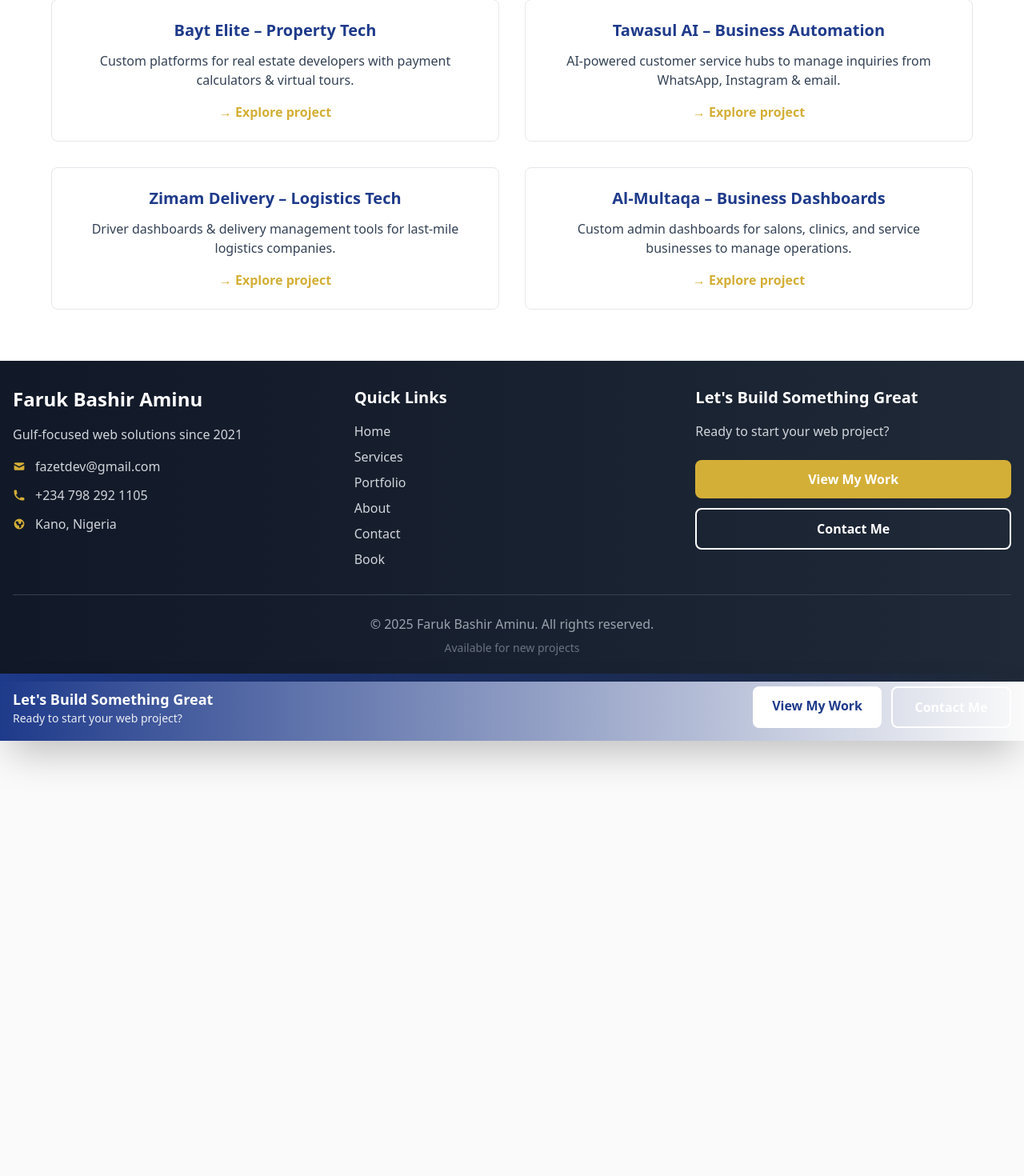
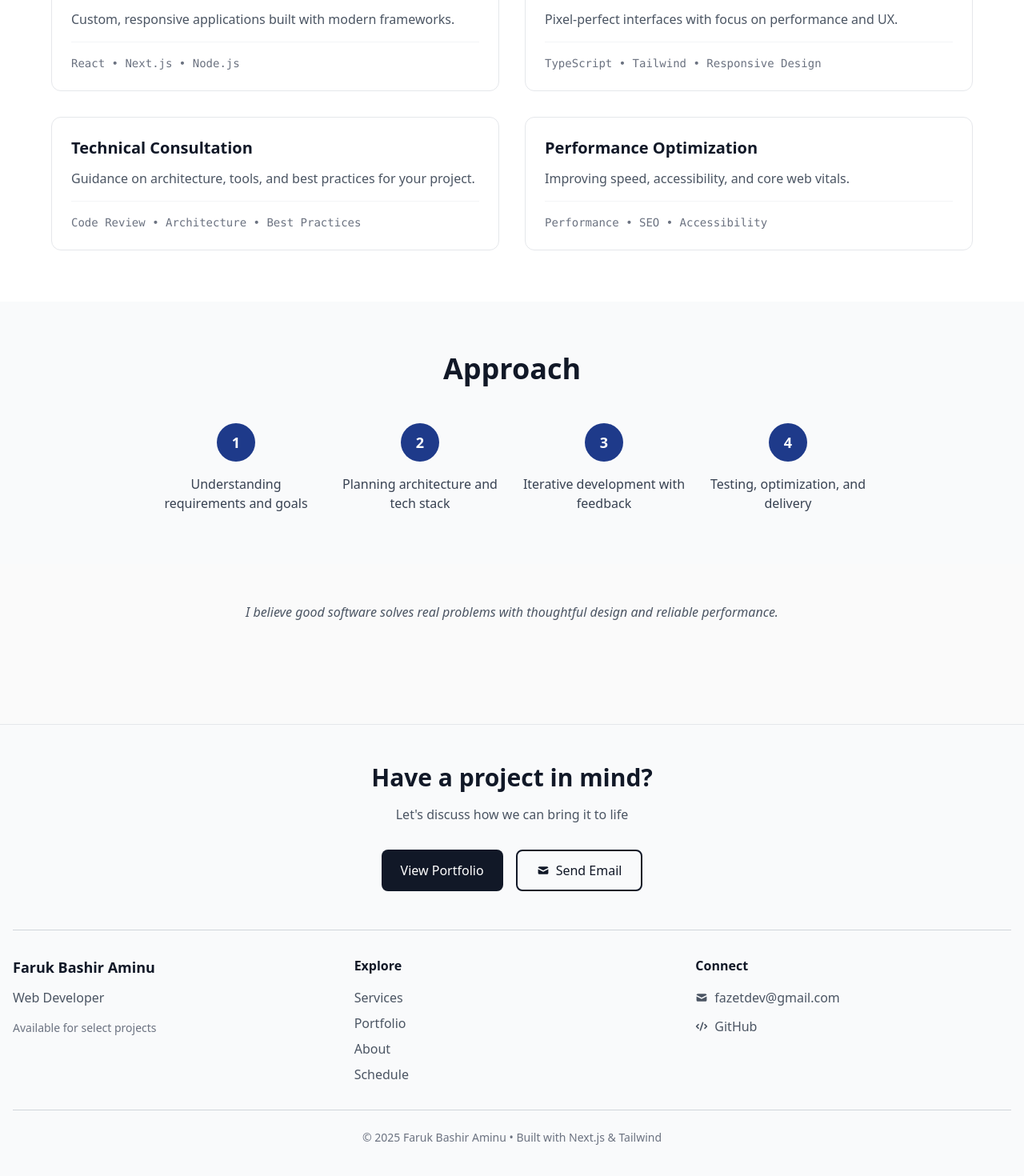
Before and after one commit to fazetdev/fazet.dev, a Next.js app: page /en in a window 1280 px wide. Shown: the part 674-2144 px from the top of the page at 80% size. Before the commit the page ends 1526 px from the top, so only its background shows below. Built offline with nearby package versions, Linux system fonts and the light colour scheme; what tailwindcss-rtl would draw is missing.

Commit message:
feat: professional privacy-focused design
- New Footer: Only email & GitHub, no phone/location
- Clean home page: Modern, professional design
- Better CSS: Animations and transitions
- Privacy focused: Protects personal information
- Arabic/English support

```diff
--- a/app/[locale]/page.js
+++ b/app/[locale]/page.js
@@ -6,71 +6,85 @@ export default function Home({ params }) {
   const content = {
     en: {
       hero: {
-        title: "Freelance Web Developer Specialized in Gulf-Focused Digital Solutions",
-        subtitle: "Building fast, mobile-first, and culturally-aware web applications for businesses in Saudi Arabia, UAE, and Qatar",
+        title: "Faruk Bashir Aminu",
+        subtitle: "Web Developer specializing in clean, functional digital experiences",
+        tagline: "Building for the modern web"
       },
       services: {
-        title: "My Services",
+        title: "Services",
+        subtitle: "Focused solutions for specific needs",
         items: [
           {
-            title: "Bayt Elite – Property Tech",
-            description: "Custom platforms for real estate developers with payment calculators & virtual tours.",
-            link: "#bayt-elite-case-study",
-            linkText: "Explore project"
+            title: "Web Applications",
+            description: "Custom, responsive applications built with modern frameworks.",
+            tech: "React • Next.js • Node.js"
           },
           {
-            title: "Tawasul AI – Business Automation",
-            description: "AI-powered customer service hubs to manage inquiries from WhatsApp, Instagram & email.",
-            link: "#tawasul-ai-case-study",
-            linkText: "Explore project"
+            title: "Frontend Development",
+            description: "Pixel-perfect interfaces with focus on performance and UX.",
+            tech: "TypeScript • Tailwind • Responsive Design"
           },
           {
-            title: "Zimam Delivery – Logistics Tech",
-            description: "Driver dashboards & delivery management tools for last-mile logistics companies.",
-            link: "#zimam-delivery-case-study",
-            linkText: "Explore project"
+            title: "Technical Consultation",
+            description: "Guidance on architecture, tools, and best practices for your project.",
+            tech: "Code Review • Architecture • Best Practices"
           },
           {
-            title: "Al-Multaqa – Business Dashboards",
-            description: "Custom admin dashboards for salons, clinics, and service businesses to manage operations.",
-            link: "#al-multaqa-case-study",
-            linkText: "Explore project"
+            title: "Performance Optimization",
+            description: "Improving speed, accessibility, and core web vitals.",
+            tech: "Performance • SEO • Accessibility"
           }
+        ]
+      },
+      process: {
+        title: "Approach",
+        items: [
+          "Understanding requirements and goals",
+          "Planning architecture and tech stack",
+          "Iterative development with feedback",
+          "Testing, optimization, and delivery"
         ]
       }
     },
     ar: {
       hero: {
-        title: "مطور ويب مستقل متخصص في الحلول الرقمية الموجهة للخليج",
-        subtitle: "نبني تطبيقات ويب سريعة وملائمة للجوال ومراعية للثقافة للشركات في السعودية والإمارات وقطر",
+        title: "فاروق بشير أمينو",
+        subtitle: "مطور ويب متخصص في تجارب رقمية نظيفة وعملية",
+        tagline: "بناء للويب الحديث"
       },
       services: {
-        title: "خدماتي",
+        title: "الخدمات",
+        subtitle: "حلول مركزة لاحتياجات محددة",
         items: [
           {
-            title: "بيت إيليت – تقنية العقارات",
-            description: "منصات مخصصة لمطوري العقارات مع حاسبات الدفع والجولات الافتراضية.",
-            link: "#bayt-elite-case-study",
-            linkText: "عرض دراسة حالة بيت إيليت"
+            title: "تطبيقات الويب",
+            description: "تطبيقات مخصصة ومتجاوبة مبنية بأطر العمل الحديثة.",
+            tech: "React • Next.js • Node.js"
           },
           {
-            title: "تواصل AI – أتمتة الأعمال",
-            description: "مراكز خدمة عملاء مدعومة بالذكاء الاصطناعي لإدارة الاستفسارات من واتساب وإنستغرام والبريد الإلكتروني.",
-            link: "#tawasul-ai-case-study",
-            linkText: "عرض دراسة حالة تواصل AI"
+            title: "تطوير الواجهات",
+            description: "واجهات دقيقة مع التركيز على الأداء وتجربة المستخدم.",
+            tech: "TypeScript • Tailwind • تصميم متجاوب"
           },
           {
-            title: "زِمَام دليفري – تقنية الخدمات اللوجستية",
-            description: "لوحات تحكم السائقين وأدوات إدارة التوصيل لشركات الخدمات اللوجستية من الميل الأخير.",
-            link: "#zimam-delivery-case-study",
-            linkText: "عرض دراسة حالة زِمَام دليفري"
+            title: "استشارات تقنية",
+            description: "توجيه حول الهيكلة، الأدوات، وأفضل الممارسات لمشروعك.",
+            tech: "مراجعة الكود • الهيكلة • أفضل الممارسات"
           },
           {
-            title: "الملتقى – لوحات تحكم الأعمال",
-            description: "لوحات تحكم إدارية مخصصة لصالونات وعيادات وأعمال الخدمات لإدارة العمليات.",
-            link: "#al-multaqa-case-study",
-            linkText: "عرض دراسة حالة الملتقى"
+            title: "تحسين الأداء",
+            description: "تحسين السرعة، إمكانية الوصول، ومقاييس الويب الأساسية.",
+            tech: "الأداء • SEO • إمكانية الوصول"
           }
+        ]
+      },
+      process: {
+        title: "النهج",
+        items: [
+          "فهم المتطلبات والأهداف",
+          "تخطيط الهيكلة والمجموعة التقنية",
+          "تطوير تكراري مع التغذية الراجعة",
+          "الاختبار، التحسين، والتسليم"
         ]
       }
     }
@@ -79,34 +93,80 @@ export default function Home({ params }) {
   const t = content[locale] || content.en;
 
   return (
-    <div className="min-h-screen bg-background" dir={locale === 'ar' ? 'rtl' : 'ltr'}>
+    <div className="min-h-screen" dir={locale === 'ar' ? 'rtl' : 'ltr'}>
       {/* Hero Section */}
-      <section className="pt-20 pb-16 px-4 text-center">
-        <div className="max-w-4xl mx-auto">
-          <h1 className="text-4xl md:text-6xl font-bold text-primary mb-6">{t.hero.title}</h1>
-          <p className="text-xl md:text-2xl text-text mb-12 max-w-3xl mx-auto">{t.hero.subtitle}</p>
+      <section className="pt-24 pb-16 px-4">
+        <div className="max-w-4xl mx-auto text-center">
+          <div className="mb-8">
+            <div className="inline-block px-4 py-2 bg-gray-100 rounded-full text-gray-600 text-sm font-medium mb-6">
+              {t.hero.tagline}
+            </div>
+            <h1 className="text-4xl md:text-5xl lg:text-6xl font-bold text-gray-900 mb-6 leading-tight">
+              {t.hero.title}
+            </h1>
+            <p className="text-xl md:text-2xl text-gray-600 max-w-3xl mx-auto leading-relaxed">
+              {t.hero.subtitle}
+            </p>
+          </div>
         </div>
       </section>
 
       {/* Services Section */}
       <section className="py-16 px-4 bg-white">
         <div className="max-w-6xl mx-auto">
-          <h2 className="text-3xl md:text-4xl font-bold text-primary text-center mb-12">{t.services.title}</h2>
+          <div className="text-center mb-12">
+            <h2 className="text-3xl md:text-4xl font-bold text-gray-900 mb-4">{t.services.title}</h2>
+            <p className="text-gray-600 max-w-2xl mx-auto">{t.services.subtitle}</p>
+          </div>
+
           <div className="grid md:grid-cols-2 gap-8">
             {t.services.items.map((service, i) => (
-              <div key={i} className="text-center p-6 border border-gray-200 rounded-lg hover:shadow-lg transition-shadow">
-                <h3 className="text-xl font-bold text-primary mb-3">{service.title}</h3>
-                <p className="text-text mb-4">{service.description}</p>
-                <Link href={service.link} className="text-accent font-semibold hover:underline inline-flex items-center">
-                  → {service.linkText}
-                </Link>
+              <div key={i} className="group">
+                <div className="bg-white border border-gray-200 rounded-xl p-6 hover:border-gray-300 hover:shadow-lg transition-all duration-300 h-full">
+                  <div className="mb-4">
+                    <h3 className="text-xl font-bold text-gray-900 mb-3">{service.title}</h3>
+                    <p className="text-gray-600 mb-4">{service.description}</p>
+                  </div>
+                  <div className="pt-4 border-t border-gray-100">
+                    <p className="text-sm text-gray-500 font-mono">{service.tech}</p>
+                  </div>
+                </div>
               </div>
             ))}
           </div>
         </div>
       </section>
 
-      {/* Optional: Add more content sections here if needed */}
+      {/* Process Section */}
+      <section className="py-16 px-4 bg-gray-50">
+        <div className="max-w-4xl mx-auto">
+          <div className="text-center mb-12">
+            <h2 className="text-3xl md:text-4xl font-bold text-gray-900 mb-4">{t.process.title}</h2>
+          </div>
+
+          <div className="grid md:grid-cols-2 lg:grid-cols-4 gap-6">
+            {t.process.items.map((step, i) => (
+              <div key={i} className="text-center">
+                <div className="w-12 h-12 bg-primary text-white rounded-full flex items-center justify-center text-lg font-bold mx-auto mb-4">
+                  {i + 1}
+                </div>
+                <p className="text-gray-700">{step}</p>
+              </div>
+            ))}
+          </div>
+        </div>
+      </section>
+
+      {/* Closing Note */}
+      <section className="py-12 px-4">
+        <div className="max-w-3xl mx-auto text-center">
+          <p className="text-gray-600 italic">
+            {locale === 'ar'
+              ? "أؤمن بأن البرمجيات الجيدة تحل مشاكل حقيقية بتصميم مدروس وأداء موثوق."
+              : "I believe good software solves real problems with thoughtful design and reliable performance."}
+          </p>
+        </div>
+      </section>
     </div>
   );
 }
--- a/app/components/Footer.jsx
+++ b/app/components/Footer.jsx
@@ -2,176 +2,169 @@
 
 import { useState, useEffect } from 'react';
 import Link from 'next/link';
-import { HiMail, HiPhone, HiGlobe } from 'react-icons/hi';
+import { HiMail, HiCode, HiArrowRight } from 'react-icons/hi';
 
-export default function Footer({ locale, t }) {
-  const [showFooter, setShowFooter] = useState(true);
-  const [lastScrollY, setLastScrollY] = useState(0);
+export default function Footer({ locale = 'en' }) {
+  const [year] = useState(new Date().getFullYear());
+  const [showSticky, setShowSticky] = useState(false);
 
   useEffect(() => {
     const handleScroll = () => {
-      const currentScrollY = window.scrollY;
+      setShowSticky(window.scrollY > 500);
+    };
+    window.addEventListener('scroll', handleScroll);
+    return () => window.removeEventListener('scroll', handleScroll);
+  }, []);
 
-      // Show footer when scrolling down, hide when scrolling up
-      if (currentScrollY > lastScrollY && currentScrollY > 100) {
-        setShowFooter(true); // Show when scrolling down
-      } else if (currentScrollY < lastScrollY) {
-        setShowFooter(false); // Hide when scrolling up
-      }
-
-      setLastScrollY(currentScrollY);
-    };
-
-    window.addEventListener('scroll', handleScroll, { passive: true });
-    return () => window.removeEventListener('scroll', handleScroll);
-  }, [lastScrollY]);
-
+  // Clean, minimal translations
   const content = {
     en: {
-      title: "Let's Build Something Great",
-      subtitle: "Ready to start your web project?",
-      viewWork: "View My Work",
-      contactMe: "Contact Me",
-      quickLinks: "Quick Links",
+      // Sticky CTA
+      stickyTitle: "Interested in working together?",
+      stickyAction: "Start a Conversation",
+
+      // Main Footer
+      brand: "Faruk Bashir Aminu",
+      tagline: "Web Developer",
+      contactTitle: "Connect",
+      quickLinks: "Explore",
       services: "Services",
       portfolio: "Portfolio",
       about: "About",
       contact: "Contact",
-      book: "Book",
-      connect: "Connect",
+      book: "Schedule",
       email: "fazetdev@gmail.com",
-      phone: "+234 798 292 1105",
-      location: "Kano, Nigeria",
-      availability: "Available for new projects",
-      copyright: "© {year} Faruk Bashir Aminu. All rights reserved.",
-      footerNote: "Gulf-focused web solutions since 2021"
+      github: "GitHub",
+      availability: "Available for select projects",
+      copyright: `© ${year} Faruk Bashir Aminu`,
+      madeWith: "Built with Next.js & Tailwind",
+
+      // CTA Section
+      ctaTitle: "Have a project in mind?",
+      ctaSubtitle: "Let's discuss how we can bring it to life",
+      ctaButton1: "View Portfolio",
+      ctaButton2: "Send Email"
     },
     ar: {
-      title: "لنبني شيئاً رائعاً",
-      subtitle: "مستعد لبدء مشروعك على الويب؟",
-      viewWork: "شاهد أعمالي",
-      contactMe: "اتصل بي",
-      quickLinks: "روابط سريعة",
+      // Sticky CTA
+      stickyTitle: "مهتم بالعمل معاً؟",
+      stickyAction: "ابدأ محادثة",
+
+      // Main Footer
+      brand: "فاروق بشير أمينو",
+      tagline: "مطور ويب",
+      contactTitle: "تواصل",
+      quickLinks: "استكشف",
       services: "الخدمات",
       portfolio: "الأعمال",
       about: "عني",
       contact: "اتصل",
-      book: "الحجز",
-      connect: "تواصل",
+      book: "جدولة",
       email: "fazetdev@gmail.com",
-      phone: "+٢٣٤ ٧٩٨ ٢٩٢ ١١٠٥",
-      location: "كانو، نيجيريا",
-      availability: "متاح لمشاريع جديدة",
-      copyright: "© {year} فاروق بشير أمينو. جميع الحقوق محفوظة.",
-      footerNote: "حلول ويب موجهة للخليج منذ ٢٠٢١"
+      github: "GitHub",
+      availability: "متاح لمشاريع مختارة",
+      copyright: `© ${year} فاروق بشير أمينو`,
+      madeWith: "مبني بـ Next.js & Tailwind",
+
+      // CTA Section
+      ctaTitle: "هل لديك مشروع في الذهن؟",
+      ctaSubtitle: "لنناقش كيف يمكننا إحيائه",
+      ctaButton1: "عرض الأعمال",
+      ctaButton2: "إرسال بريد"
     }
   };
 
-  const footerContent = content[locale] || content.en;
-
-  const currentYear = new Date().getFullYear();
+  const t = content[locale] || content.en;
 
   return (
     <>
-      {/* Main Footer (always visible at bottom) */}
-      <footer className="bg-gradient-to-r from-gray-900 to-gray-800 text-white mt-auto">
-        <div className="max-w-7xl mx-auto px-4 py-8">
-          <div className="grid grid-cols-1 md:grid-cols-3 gap-8 mb-8">
-            {/* Left Column - Brand & Contact */}
+      {/* Simple Sticky CTA - Only appears after scrolling */}
+      {showSticky && (
+        <div className="fixed bottom-6 right-6 bg-primary text-white rounded-full shadow-xl z-50 animate-fade-in">
+          <Link
+            href={`/${locale}/contact`}
+            className="flex items-center px-6 py-3 font-medium hover:bg-primary-dark transition-colors rounded-full"
+          >
+            <HiArrowRight className="ml-2" />
+            {t.stickyAction}
+          </Link>
+        </div>
+      )}
+
+      {/* Main Footer */}
+      <footer className="bg-gray-50 border-t border-gray-200 mt-20">
+        {/* CTA Section */}
+        <div className="max-w-7xl mx-auto px-4 py-12">
+          <div className="text-center mb-12">
+            <h3 className="text-2xl md:text-3xl font-bold text-gray-900 mb-4">{t.ctaTitle}</h3>
+            <p className="text-gray-600 max-w-2xl mx-auto mb-8">{t.ctaSubtitle}</p>
+            <div className="flex flex-col sm:flex-row gap-4 justify-center">
+              <Link
+                href={`/${locale}/portfolio`}
+                className="bg-gray-900 text-white px-6 py-3 rounded-lg font-medium hover:bg-black transition-colors inline-flex items-center justify-center"
+              >
+                {t.ctaButton1}
+              </Link>
+              <a
+                href="mailto:fazetdev@gmail.com"
+                className="border-2 border-gray-900 text-gray-900 px-6 py-3 rounded-lg font-medium hover:bg-gray-900 hover:text-white transition-colors inline-flex items-center justify-center"
+              >
+                <HiMail className="mr-2" />
+                {t.ctaButton2}
+              </a>
+            </div>
+          </div>
+
+          <div className="grid grid-cols-1 md:grid-cols-3 gap-8 pt-8 border-t border-gray-300">
+            {/* Brand */}
             <div>
-              <h3 className="text-2xl font-bold mb-4">Faruk Bashir Aminu</h3>
-              <p className="text-gray-300 mb-4">{footerContent.footerNote}</p>
-              <div className="space-y-3">
-                <div className="flex items-center">
-                  <HiMail className="mr-3 text-accent" />
-                  <a href={`mailto:${footerContent.email}`} className="text-gray-300 hover:text-white">
-                    {footerContent.email}
-                  </a>
-                </div>
-                <div className="flex items-center">
-                  <HiPhone className="mr-3 text-accent" />
-                  <a href={`https://wa.me/2347982921105`} className="text-gray-300 hover:text-white">
-                    {footerContent.phone}
-                  </a>
-                </div>
-                <div className="flex items-center">
-                  <HiGlobe className="mr-3 text-accent" />
-                  <span className="text-gray-300">{footerContent.location}</span>
-                </div>
-              </div>
+              <h3 className="text-lg font-bold text-gray-900 mb-3">{t.brand}</h3>
+              <p className="text-gray-600 mb-4">{t.tagline}</p>
+              <p className="text-sm text-gray-500">{t.availability}</p>
             </div>
 
-            {/* Middle Column - Quick Links */}
+            {/* Quick Links */}
             <div>
-              <h4 className="text-xl font-bold mb-4">{footerContent.quickLinks}</h4>
+              <h4 className="font-semibold text-gray-900 mb-4">{t.quickLinks}</h4>
               <ul className="space-y-2">
-                <li><Link href={`/${locale}`} className="text-gray-300 hover:text-white">{locale === 'ar' ? 'الرئيسية' : 'Home'}</Link></li>
-                <li><Link href={`/${locale}/services`} className="text-gray-300 hover:text-white">{footerContent.services}</Link></li>
-                <li><Link href={`/${locale}/portfolio`} className="text-gray-300 hover:text-white">{footerContent.portfolio}</Link></li>
-                <li><Link href={`/${locale}/about`} className="text-gray-300 hover:text-white">{footerContent.about}</Link></li>
-                <li><Link href={`/${locale}/contact`} className="text-gray-300 hover:text-white">{footerContent.contact}</Link></li>
-                <li><Link href={`/${locale}/book`} className="text-gray-300 hover:text-white">{footerContent.book}</Link></li>
+                <li><Link href={`/${locale}/services`} className="text-gray-600 hover:text-primary transition-colors">{t.services}</Link></li>
+                <li><Link href={`/${locale}/portfolio`} className="text-gray-600 hover:text-primary transition-colors">{t.portfolio}</Link></li>
+                <li><Link href={`/${locale}/about`} className="text-gray-600 hover:text-primary transition-colors">{t.about}</Link></li>
+                <li><Link href={`/${locale}/book`} className="text-gray-600 hover:text-primary transition-colors">{t.book}</Link></li>
               </ul>
             </div>
 
-            {/* Right Column - CTA */}
+            {/* Contact - Only Email & GitHub */}
             <div>
-              <h4 className="text-xl font-bold mb-4">{footerContent.title}</h4>
-              <p className="text-gray-300 mb-6">{footerContent.subtitle}</p>
-              <div className="flex flex-col space-y-3">
-                <Link
-                  href={`/${locale}/portfolio`}
-                  className="bg-accent hover:bg-yellow-600 text-white px-6 py-3 rounded-lg font-semibold text-center transition-colors"
+              <h4 className="font-semibold text-gray-900 mb-4">{t.contactTitle}</h4>
+              <div className="space-y-3">
+                <a
+                  href="mailto:fazetdev@gmail.com"
+                  className="flex items-center text-gray-600 hover:text-primary transition-colors"
                 >
-                  {footerContent.viewWork}
-                </Link>
-                <Link
-                  href={`/${locale}/contact`}
-                  className="border-2 border-white hover:bg-white hover:text-gray-900 text-white px-6 py-3 rounded-lg font-semibold text-center transition-colors"
+                  <HiMail className="mr-2" />
+                  {t.email}
+                </a>
+                <a
+                  href="https://github.com/fazetdev"
+                  target="_blank"
+                  className="flex items-center text-gray-600 hover:text-primary transition-colors"
                 >
-                  {footerContent.contactMe}
-                </Link>
+                  <HiCode className="mr-2" />
+                  {t.github}
+                </a>
               </div>
             </div>
           </div>
 
-          <div className="border-t border-gray-700 pt-6 text-center">
-            <p className="text-gray-400">
-              {footerContent.copyright.replace('{year}', currentYear)}
-            </p>
-            <p className="text-gray-500 text-sm mt-2">
-              {footerContent.availability}
+          {/* Bottom Copyright */}
+          <div className="mt-8 pt-6 border-t border-gray-300 text-center">
+            <p className="text-gray-500 text-sm">
+              {t.copyright} • {t.madeWith}
             </p>
           </div>
         </div>
       </footer>
-
-      {/* Sticky CTA Footer (appears/disappears on scroll) */}
-      <div className={`fixed ${showFooter ? 'bottom-0' : '-bottom-full'} left-0 right-0 bg-gradient-to-r from-primary to-primary-dark text-white shadow-2xl transition-all duration-500 z-50`}>
-        <div className="max-w-7xl mx-auto px-4 py-4">
-          <div className="flex flex-col sm:flex-row items-center justify-between gap-4">
-            <div className="text-center sm:text-left">
-              <h3 className="font-bold text-lg">{footerContent.title}</h3>
-              <p className="text-sm opacity-90">{footerContent.subtitle}</p>
-            </div>
-
-            <div className="flex flex-col sm:flex-row gap-3">
-              <Link
-                href={`/${locale}/portfolio`}
-                className="bg-white text-primary hover:bg-gray-100 px-6 py-3 rounded-lg font-semibold text-center transition-colors min-w-[150px]"
-              >
-                {footerContent.viewWork}
-              </Link>
-              <Link
-                href={`/${locale}/contact`}
-                className="border-2 border-white hover:bg-white/10 px-6 py-3 rounded-lg font-semibold text-center transition-colors min-w-[150px]"
-              >
-                {footerContent.contactMe}
-              </Link>
-            </div>
-          </div>
-        </div>
-      </div>
     </>
   );
 }
--- a/app/globals.css
+++ b/app/globals.css
@@ -18,3 +18,30 @@ body {
 }
 
 /* RTL specific styles will be handled by tailwindcss-rtl */
+
+/* Custom animations */
+@keyframes fade-in {
+  from {
+    opacity: 0;
+    transform: translateY(10px);
+  }
+  to {
+    opacity: 1;
+    transform: translateY(0);
+  }
+}
+
+.animate-fade-in {
+  animation: fade-in 0.3s ease-out;
+}
+
+/* Smooth transitions */
+* {
+  transition: border-color 0.2s ease, box-shadow 0.2s ease;
+}
+
+/* Better focus styles */
+:focus-visible {
+  outline: 2px solid #3b82f6;
+  outline-offset: 2px;
+}
```
